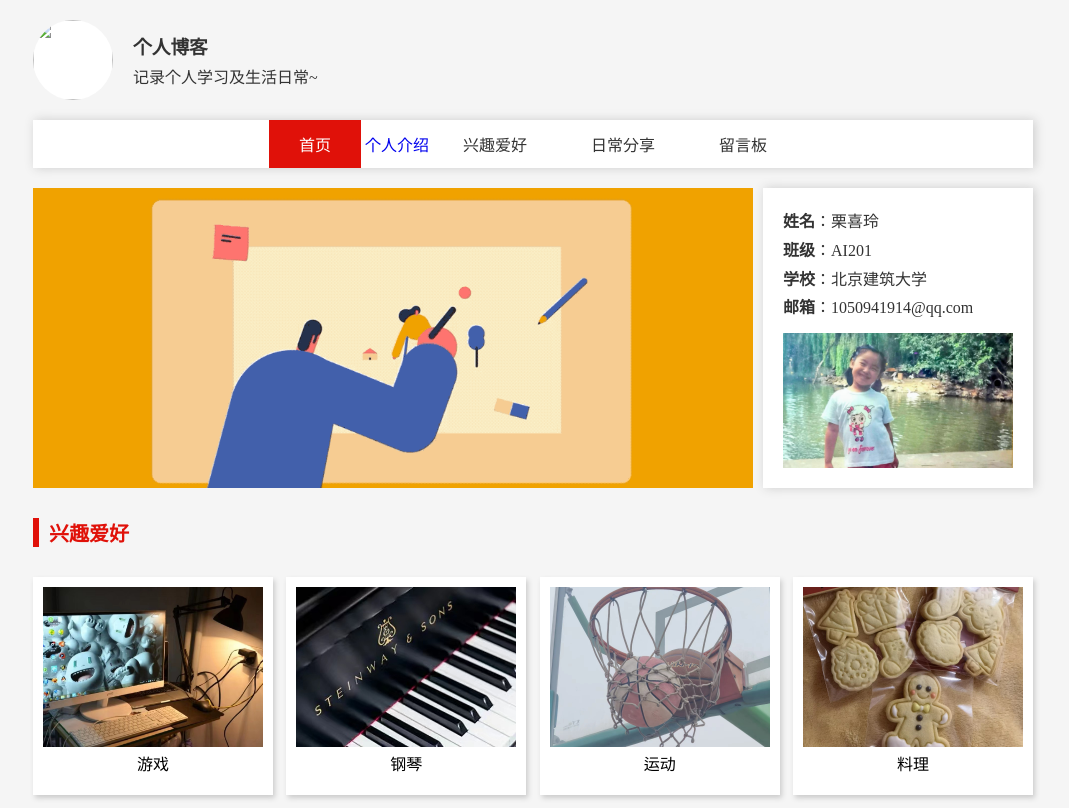
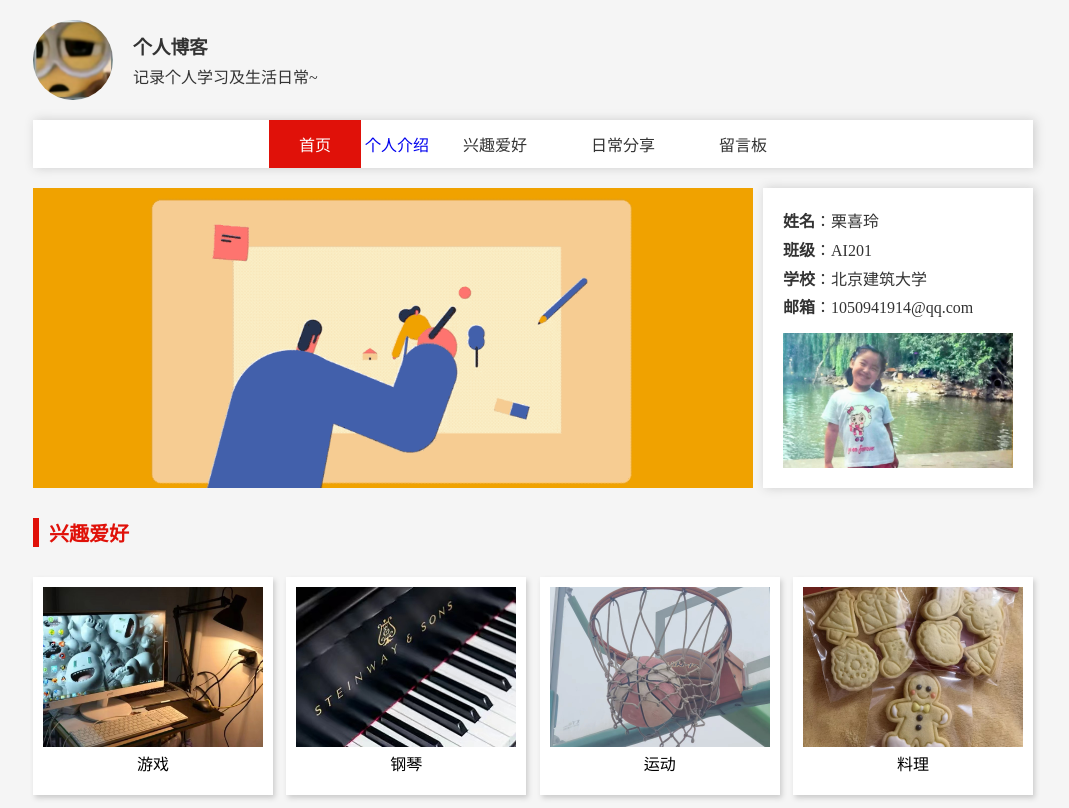
Before and after one commit to Samantha5252/Samantha5252.github.io, a plain HTML site: page index.html in a window 1280 px wide. Shown: the top 808 px of the page, without its empty margins (107-1176 px from the left). Drawn offline with Linux system fonts and the light colour scheme.

Commit message:
Update index.html

```diff
--- a/index.html
+++ b/index.html
@@ -8,7 +8,7 @@
 	<body>
 		<!-- 顶部 -->
 		<div class="header-user">
-			<img src="img/xh.png" alt="">
+			<img src="img/xh.jpg" alt="">
 			<div class="hu-text">
 				<h3>个人博客</h3>
 				<p>记录个人学习及生活日常~</p>
```
